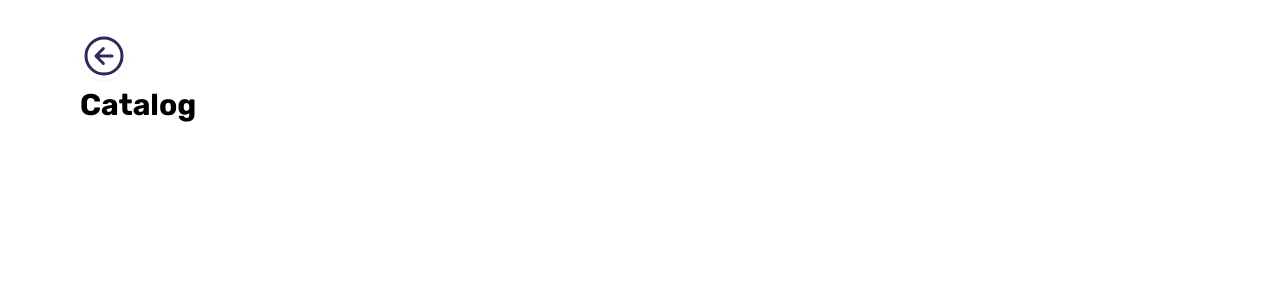
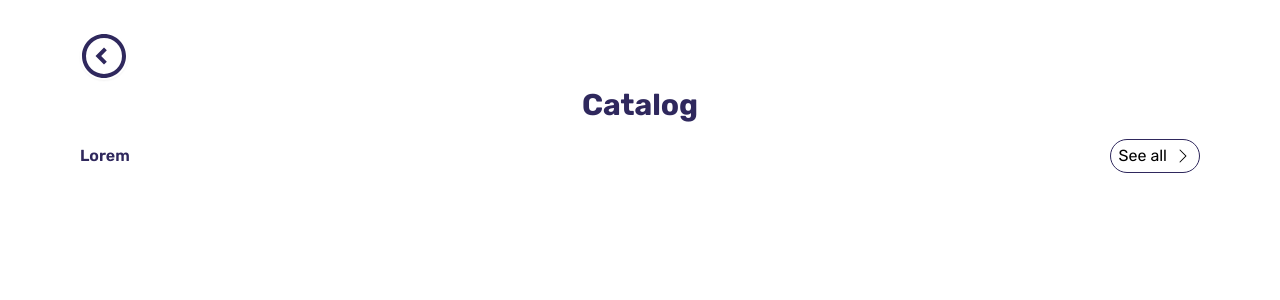
Before and after one commit to convenirtech/Convenir-web, a React (Vite) app: page /catalog in a window 1280 px wide. Shown: the top 300 px of the page. Built offline with nearby package versions, Linux system fonts and the light colour scheme.

Commit message:
catalog and router fix

```diff
--- a/src/pages/Catalog.jsx
+++ b/src/pages/Catalog.jsx
@@ -1,36 +1,51 @@
 import { useNavigate } from "react-router-dom";
 
 const Catalog = () => {
-    const navigation=useNavigate();
+  const navigation = useNavigate();
   return (
-    <section className=" min-h-screen justify-center items-center px-4 lg:px-20 py-8">
+    <section className=" min-h-screen px-4 lg:px-20 py-8">
       <aside>
-        <button onClick={()=>navigation(-1)} className="text-[#2f285d] hover:scale-95 active:scale-105 shadow-sm rounded-full duration-300">
-          <svg
-            viewBox="0 0 512 512"
-            fill="currentColor"
-            className=" md:h-[3em] h-[2em]"
-          >
+        <button
+          onClick={() => navigation(-1)}
+          className="text-[#2f285d] hover:scale-95 active:scale-105 shadow-sm rounded-full duration-300"
+        >
+          <svg fill="none" viewBox="0 0 24 24" className=" md:h-[3em] h-[2em]">
             <path
-              fill="none"
-              stroke="currentColor"
-              strokeLinecap="round"
-              strokeLinejoin="round"
-              strokeWidth={32}
-              d="M249.38 336L170 256l79.38-80M181.03 256H342"
+              fill="currentColor"
+              d="M12 7.757l1.414 1.415L10.586 12l2.828 2.829L12 16.242 7.757 12 12 7.757z"
             />
             <path
-              fill="none"
-              stroke="currentColor"
-              strokeMiterlimit={10}
-              strokeWidth={32}
-              d="M448 256c0-106-86-192-192-192S64 150 64 256s86 192 192 192 192-86 192-192z"
+              fill="currentColor"
+              fillRule="evenodd"
+              d="M12 1c6.075 0 11 4.925 11 11s-4.925 11-11 11S1 18.075 1 12 5.925 1 12 1zM3 12a9 9 0 1118 0 9 9 0 01-18 0z"
+              clipRule="evenodd"
             />
           </svg>
         </button>
       </aside>
       <main>
-        <h1 className=" lg:text-3xl text-xl font-bold">Catalog</h1>
+        <h1 className=" lg:text-3xl text-2xl font-bold text-center text-[#2f285d] ">
+          Catalog
+        </h1>
+        <div className=" w-full flex flex-col mt-4">
+          <div className=" w-full items-center flex justify-between">
+            <span className=" text-[#2f285d] font-semibold">Lorem</span>
+            <button className=" flex items-center gap-2 rounded-full px-1 md:px-2 md:py-1 border border-[#2f285d] hover:shadow-lg delay-100 duration-300">
+              <span>See all</span>
+              <svg
+                fill="currentColor"
+                viewBox="0 0 16 16"
+                height="1em"
+                width="1em"
+              >
+                <path
+                  fillRule="evenodd"
+                  d="M4.646 1.646a.5.5 0 01.708 0l6 6a.5.5 0 010 .708l-6 6a.5.5 0 01-.708-.708L10.293 8 4.646 2.354a.5.5 0 010-.708z"
+                />
+              </svg>
+            </button>
+          </div>
+        </div>
       </main>
     </section>
   );
```
